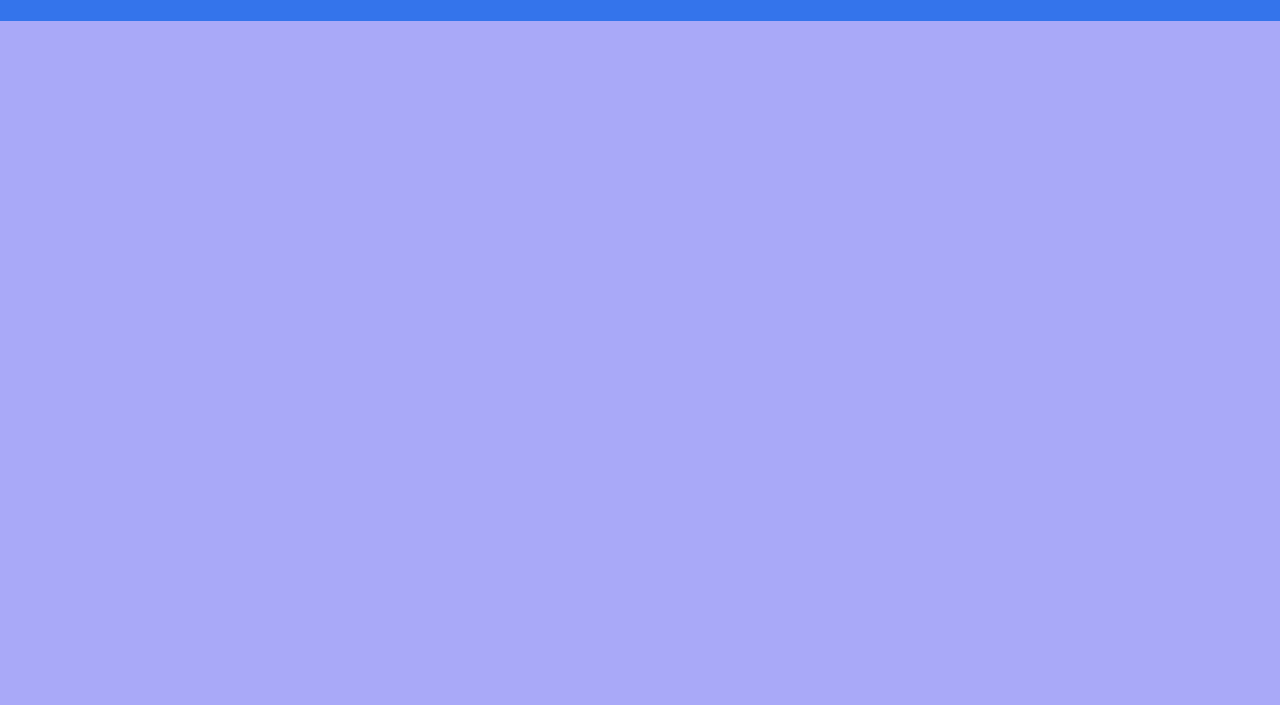
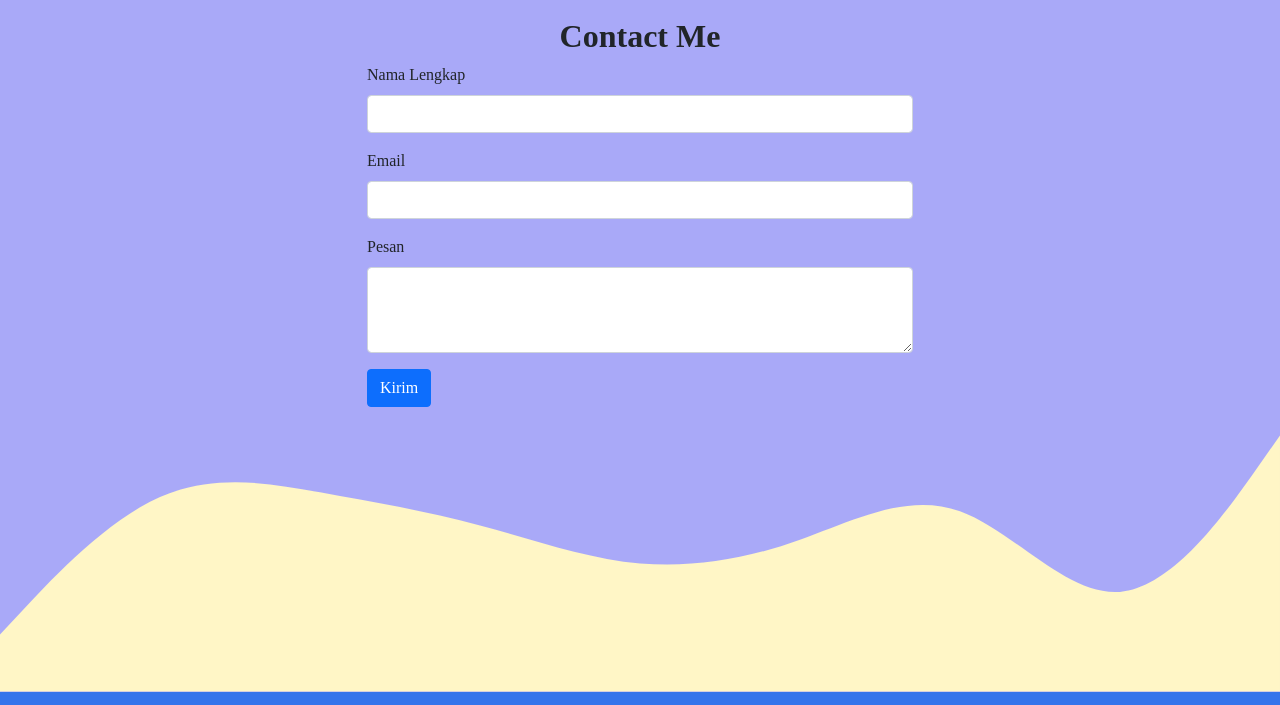
Before and after one commit to ayiesyies/Ayies-porto2, a plain HTML site: page index.html in a window 1280 px wide. Shown: the part 1542-2247 px from the top of the page. Drawn offline with nearby package versions, Linux system fonts and the light colour scheme.

Commit message:
menambah fitur contact

```diff
--- a/index.html
+++ b/index.html
@@ -50,6 +50,9 @@
             </li>
             <li class="nav-item">
               <a class="nav-link active" href="#projects">Projects</a>
+            </li>
+            <li class="nav-item">
+              <a class="nav-link active" href="#contact">Contact</a>
             </li>
           </ul>
         </div>
@@ -131,6 +134,52 @@
     </section>
     <!-- Akhir project -->
 
+    <section id="Contact">
+      <div class="container">
+        <div class="row text-center">
+          <div class="col">
+            <h2>Contact Me</h2>
+          </div>
+        </div>
+        <div class="row justify-content-center">
+          <div class="col-md-6">
+            <form>
+              <div class="mb-3">
+                <label for="name" class="form-label">Nama Lengkap</label>
+                <input
+                  type="text"
+                  class="form-control"
+                  id="name"
+                  aria-describedby="name"
+                />
+              </div>
+              <div class="mb-3">
+                <label for="email" class="form-label">Email</label>
+                <input
+                  type="Email"
+                  class="form-control"
+                  id="email"
+                  aria-describedby="email"
+                />
+              </div>
+              <div class="mb-3">
+                <label for="pesan" class="form-label">Pesan</label>
+                <textarea class="form-control" id="pesan" rows="3"></textarea>
+              </div>
+              <button type="submit" class="btn btn-primary">Kirim</button>
+            </form>
+          </div>
+        </div>
+      </div>
+      <svg xmlns="http://www.w3.org/2000/svg" viewBox="0 0 1440 320">
+        <path
+          fill="rgb(255, 246, 198)"
+          fill-opacity="1"
+          d="M0,256L30,224C60,192,120,128,180,101.3C240,75,300,85,360,96C420,107,480,117,540,133.3C600,149,660,171,720,176C780,181,840,171,900,149.3C960,128,1020,96,1080,117.3C1140,139,1200,213,1260,208C1320,203,1380,117,1410,74.7L1440,32L1440,320L1410,320C1380,320,1320,320,1260,320C1200,320,1140,320,1080,320C1020,320,960,320,900,320C840,320,780,320,720,320C660,320,600,320,540,320C480,320,420,320,360,320C300,320,240,320,180,320C120,320,60,320,30,320L0,320Z"
+        ></path>
+      </svg>
+    </section>
+
     <!-- footer -->
     <footer class="custom-navbar text-dark text-center p-3">
       <p>
```
